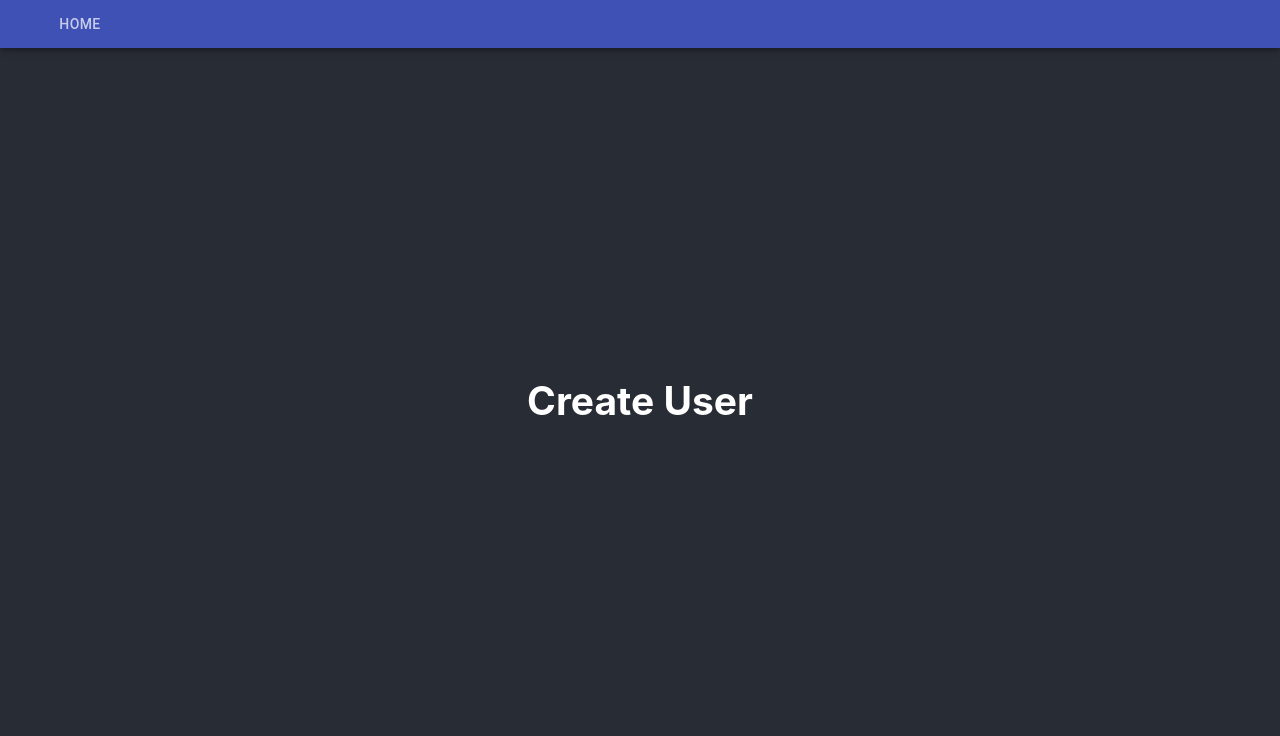
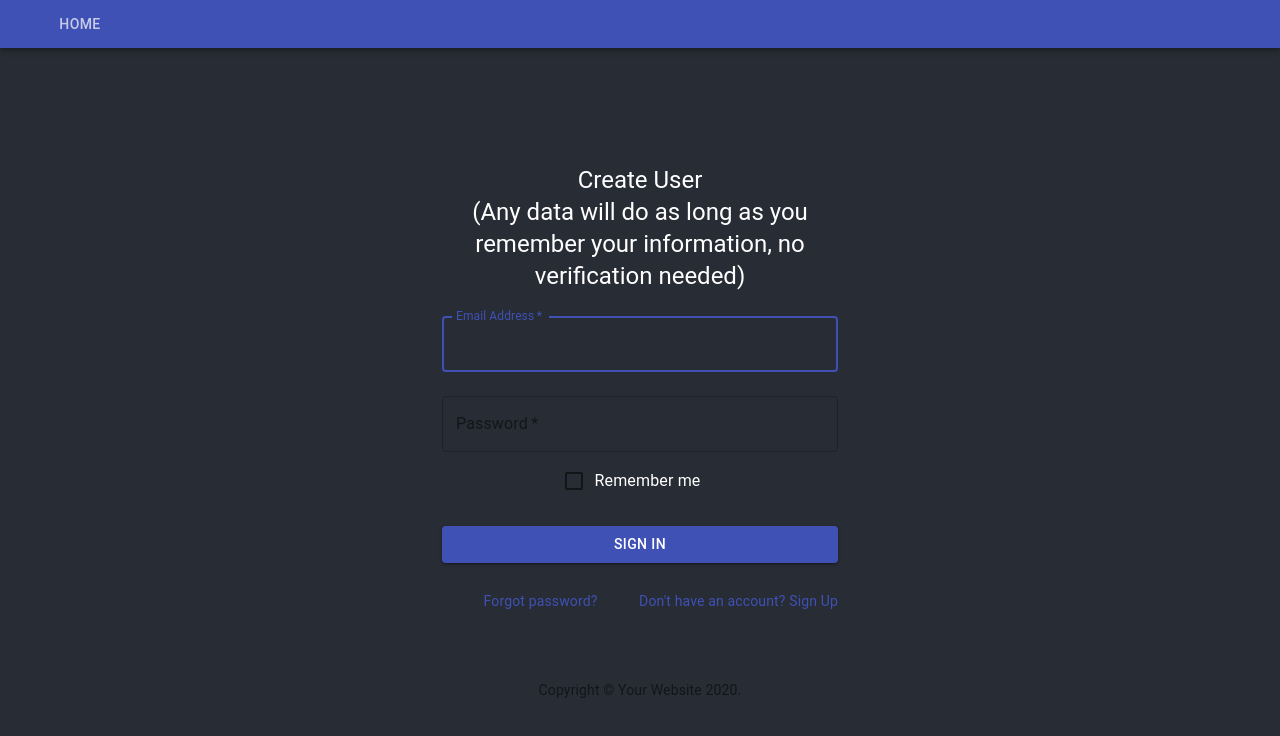
Before and after one commit to Scout2012/Music-Recommender, a React (Create React App) app in the folder music-frontend/: page /create in a window 1280 px wide. Shown: the top 736 px of the page. Built offline with nearby package versions, Linux system fonts and the light colour scheme.

Commit message:
login, logout, and the respective redirects working

```diff
--- a/music-frontend/src/App.tsx
+++ b/music-frontend/src/App.tsx
@@ -1,6 +1,6 @@
 import React, { FunctionComponent, useReducer, useState } from 'react';
 import './App.css';
-import { BrowserRouter as Router, Route, Link } from 'react-router-dom';
+import { BrowserRouter as Router, Route, Link, Redirect } from 'react-router-dom';
 import { AppBar, Tabs, Tab } from '@material-ui/core';
 
 import { LoginReducer } from './reducers/LoginReducer'
@@ -8,8 +8,8 @@ import { LoginReducer } from './reducers/LoginReducer'
 import { UserContext } from './components/UserContext';
 import { Index } from './components/Index'
 import { LoginUser } from './components/LoginUser'
+import { LogoutUser } from './components/LogoutUser'
 import { CreateUser } from './components/CreateUser'
-import { IUser } from './interfaces/IUser';
 
 let buttonStyle = {
   textDecoration: 'none',
@@ -53,7 +53,8 @@ const App: FunctionComponent<{}> = () => {
           </AppBar>
           <UserContext.Provider value={{user, isLoggedIn, dispatch}}>
             <Route path="/" exact component = { Index }/>
-            <Route path="/login/" component = { LoginUser }/>
+            <Route path="/login/" component = { LoginUser }>{isLoggedIn ? <Redirect to='/'/>: <LoginUser/>}</Route>
+            <Route path="/logout/" component = { LogoutUser }/>
             <Route path="/create/" component = { CreateUser }/>
           </UserContext.Provider>
         </Router>
--- a/music-frontend/src/components/CreateUser.tsx
+++ b/music-frontend/src/components/CreateUser.tsx
@@ -1,8 +1,137 @@
-import React from 'react';
+import React, { useContext } from 'react';
+import Button from '@material-ui/core/Button';
+import CssBaseline from '@material-ui/core/CssBaseline';
+import TextField from '@material-ui/core/TextField';
+import FormControlLabel from '@material-ui/core/FormControlLabel';
+import Checkbox from '@material-ui/core/Checkbox';
+import Link from '@material-ui/core/Link';
+import Grid from '@material-ui/core/Grid';
+import Box from '@material-ui/core/Box';
+import Typography from '@material-ui/core/Typography';
+import { makeStyles } from '@material-ui/core/styles';
+import Container from '@material-ui/core/Container';
+import { UserContext } from './UserContext';
 
-export function CreateUser() {
-
-    return <h2>Create User</h2>
+function Copyright() {
+  return (
+    <Typography variant="body2" color="textSecondary" align="center">
+      {'Copyright © '}
+      <Link color="inherit" href="https://material-ui.com/">
+        Your Website
+      </Link>{' '}
+      {new Date().getFullYear()}
+      {'.'}
+    </Typography>
+  );
 }
 
-export default CreateUser;
+const useStyles = makeStyles((theme) => ({
+  paper: {
+    marginTop: theme.spacing(8),
+    display: 'flex',
+    flexDirection: 'column',
+    alignItems: 'center',
+  },
+  avatar: {
+    margin: theme.spacing(1),
+    backgroundColor: theme.palette.secondary.main,
+  },
+  form: {
+    width: '100%', // Fix IE 11 issue.
+    marginTop: theme.spacing(1),
+  },
+  submit: {
+    margin: theme.spacing(3, 0, 2),
+  },
+}));
+
+export const CreateUser = () => {
+  const {user, isLoggedIn, dispatch} = useContext(UserContext);
+  const classes = useStyles();
+
+  const SendUserInformation = async (event: any) => {
+    event.preventDefault();
+    let verificationResponse = await fetch('https://postman-echo.com/post/', {
+      method: 'POST',
+      headers: {
+        'Accept': 'application/json',
+        'Content-Type': 'application/json',
+      },
+      body: JSON.stringify({username: "bonkers", password: "12"})
+    });
+    console.log(verificationResponse)
+
+    if(verificationResponse.status === 200 ) {
+      dispatch({type: 'login', payload: 'Jacob'}) //verificationResponse.body.username
+    } else {
+      console.log("wrong")
+    }
+  }
+
+
+  return (
+    <Container component="main" maxWidth="xs">
+      <CssBaseline />
+      <div className={classes.paper}>
+        <Typography component="h1" variant="h5">
+          Create User
+        </Typography>
+        <Typography component="h2" variant="h5">
+          (Any data will do as long as you remember your information, no verification needed)
+        </Typography>
+        <form className={classes.form} onSubmit={SendUserInformation}>
+          <TextField
+            variant="outlined"
+            margin="normal"
+            required
+            fullWidth
+            id="email"
+            label="Email Address"
+            name="email"
+            autoComplete="email"
+            autoFocus
+          />
+          <TextField
+            variant="outlined"
+            margin="normal"
+            required
+            fullWidth
+            name="password"
+            label="Password"
+            type="password"
+            id="password"
+            autoComplete="current-password"
+          />
+          <FormControlLabel
+            control={<Checkbox value="remember" color="primary" />}
+            label="Remember me"
+          />
+          <Button
+            type="submit"
+            fullWidth
+            variant="contained"
+            color="primary"
+            className={classes.submit}
+          >
+            Sign In
+          </Button>
+          <Grid container>
+            <Grid item xs>
+              <Link href="#" variant="body2">
+                Forgot password?
+              </Link>
+            </Grid>
+            <Grid item>
+              <Link href="#" variant="body2">
+                {"Don't have an account? Sign Up"}
+              </Link>
+            </Grid>
+          </Grid>
+        </form>
+      </div>
+      <Box mt={8}>
+        <Copyright />
+      </Box>
+    </Container>
+  );
+}
--- a/music-frontend/src/components/Index.tsx
+++ b/music-frontend/src/components/Index.tsx
@@ -1,14 +1,17 @@
-import React, { FunctionComponent } from 'react';
+import React, { FunctionComponent, useContext } from 'react';
+import { Button } from '@material-ui/core';
 import { IUser } from '../interfaces/IUser';
 import HorizOptionButton from './MainOptions';
+import { UserContext } from './UserContext';
 
 export const Index : FunctionComponent<IUser> = () => {
+    const {user, isLoggedIn, dispatch} = useContext(UserContext);
 
-    return (
-        <div>
-            <h2>Index</h2>
+    let mainContent;
+    let buttons;
 
-            <HorizOptionButton options={[
+    if(!isLoggedIn) {
+        buttons = <HorizOptionButton options={[
             {
                 name: "Login",
                 id: 0,
@@ -20,6 +23,15 @@ export const Index : FunctionComponent<IUser> = () => {
                 route: "/create/",
             },
         ]}/>
+    } else {
+        // mainContent = User Profile Page
+    }
+
+    return (
+        <div>
+            <h2>Index</h2>
+            {buttons}
+            {mainContent}
         </div>
     )
 }
--- a/music-frontend/src/components/LoginUser.tsx
+++ b/music-frontend/src/components/LoginUser.tsx
@@ -51,14 +51,15 @@ export const LoginUser = () => {
 
   const VerifyLogIn = async (event: any) => {
     event.preventDefault();
-    let verificationResponse = await fetch('https://postman-echo.com/post/', {
-      method: 'POST',
+    let verificationResponse = await fetch('https://postman-echo.com/get?foo1=bar1&foo2=bar2', {
+      method: 'GET',
       headers: {
         'Accept': 'application/json',
         'Content-Type': 'application/json',
-      },
-      body: JSON.stringify({hi: 12})
+      }
     });
+
+    console.log(verificationResponse)
 
     if(verificationResponse.status === 200 ) {
       dispatch({type: 'login', payload: 'Jacob'}) //verificationResponse.body.username
--- /dev/null
+++ b/music-frontend/src/components/LogoutUser.tsx
@@ -0,0 +1,17 @@
+import React, { useContext } from 'react';
+import { Redirect } from 'react-router';
+import { UserContext } from './UserContext';
+
+
+export const LogoutUser = () => {
+  const {user, isLoggedIn, dispatch} = useContext(UserContext);
+  if(isLoggedIn && user !== "") {
+    dispatch({type: 'logout', payload: ''}) //verificationResponse.body.username
+  } else {
+    console.log("AHHHHHHHHHH")
+  }
+
+  return (
+    <Redirect to='/'/>
+  );
+}
```
Lines whose indentation alone changed are shown as unchanged.
